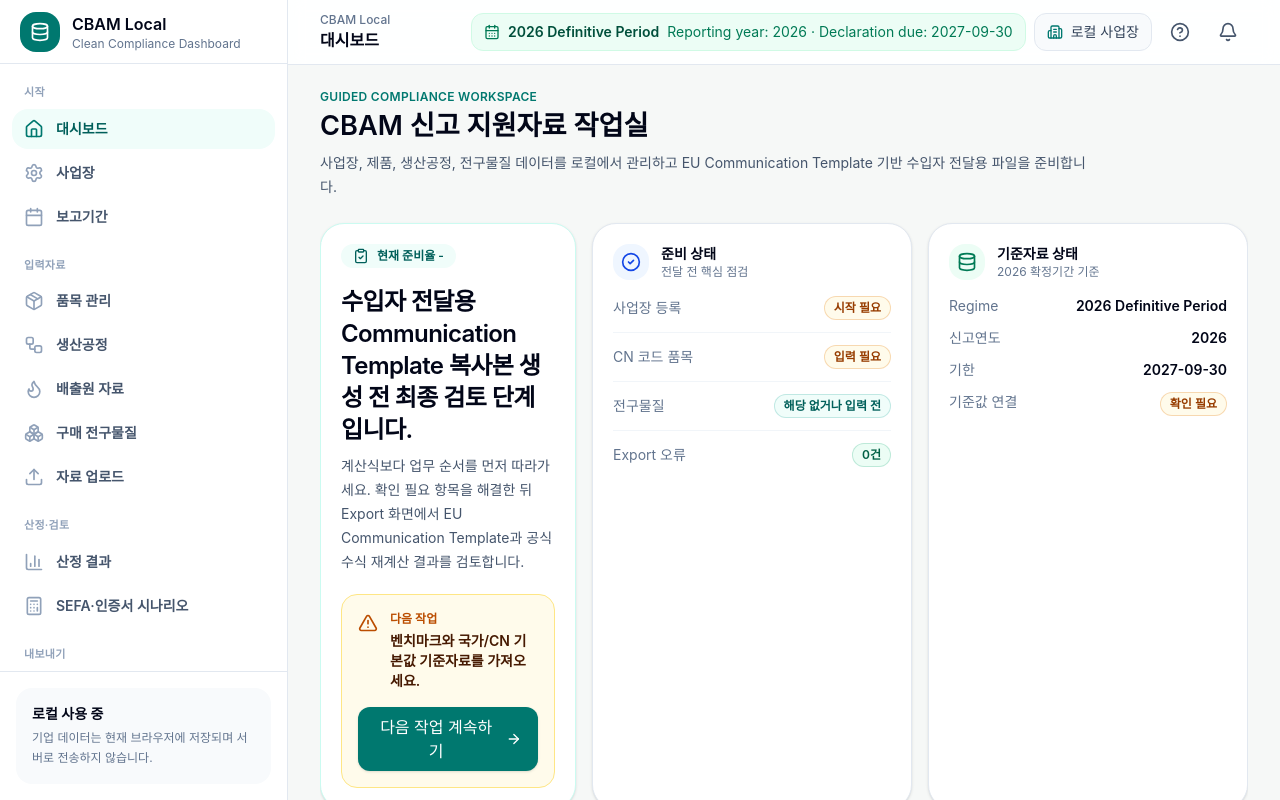
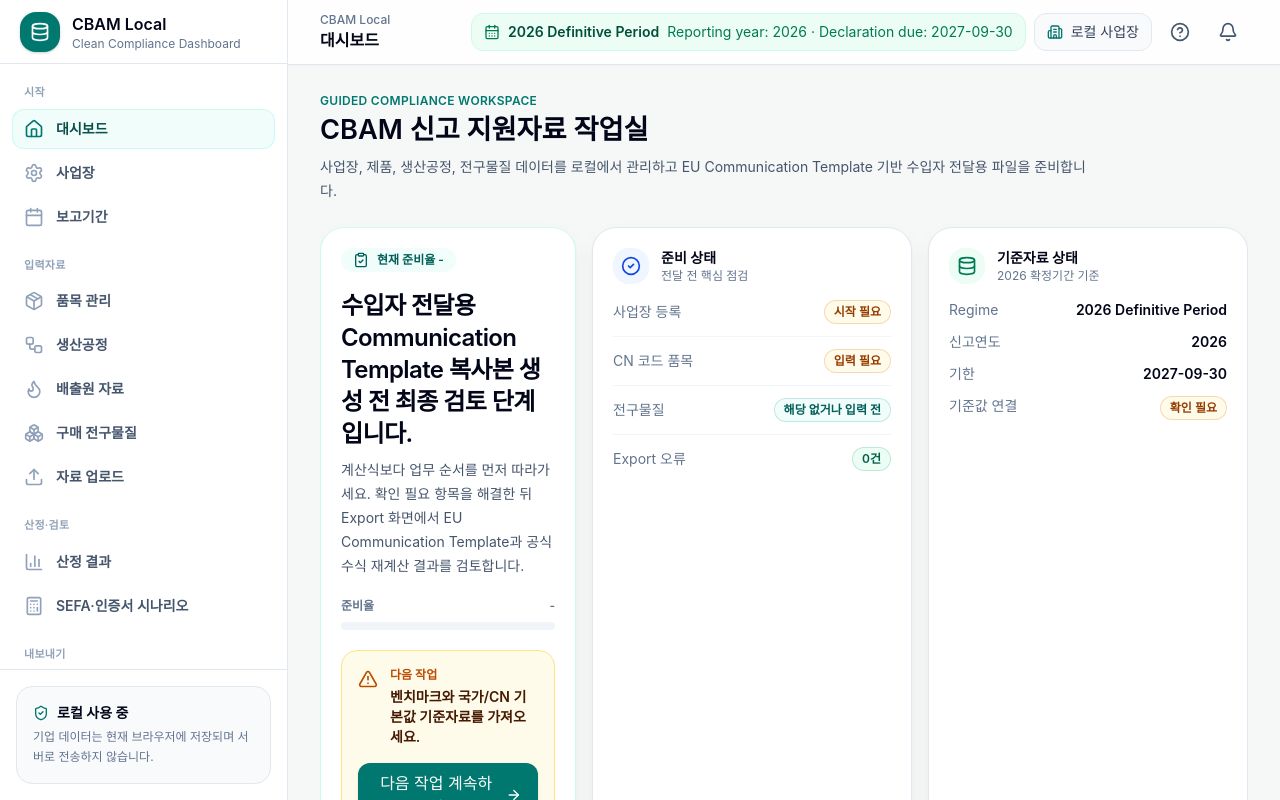
Before and after one commit to neod00/cbam-local-pwa, a Next.js app: page / in a window 1280 px wide. Shown: the top 800 px of the page. Built offline with nearby package versions, Linux system fonts and the light colour scheme.

Commit message:
Polish dashboard shell visuals

```diff
--- a/src/app/page.tsx
+++ b/src/app/page.tsx
@@ -162,7 +162,7 @@ export default function Home() {
       />
 
       <section className="grid grid-cols-1 gap-4 xl:grid-cols-[minmax(0,1fr)_minmax(320px,0.8fr)_minmax(320px,0.9fr)]">
-        <div className="rounded-3xl border border-teal-100 bg-white p-5 shadow-sm">
+        <div className="rounded-3xl border border-teal-100 bg-white p-5 shadow-[var(--shadow-card)]">
           <div className="inline-flex items-center gap-2 rounded-full bg-teal-50 px-3 py-1 text-xs font-semibold text-teal-800">
             <ClipboardCheck className="h-4 w-4" />
             현재 준비율 {loading ? '-' : `${dashboard.readinessRate}%`}
@@ -173,6 +173,18 @@ export default function Home() {
           <p className="mt-2 max-w-3xl break-words text-sm leading-6 text-slate-600">
             계산식보다 업무 순서를 먼저 따라가세요. 확인 필요 항목을 해결한 뒤 Export 화면에서 EU Communication Template과 공식 수식 재계산 결과를 검토합니다.
           </p>
+          <div className="mt-5">
+            <div className="flex items-center justify-between gap-3 text-xs font-semibold text-slate-500">
+              <span>준비율</span>
+              <span>{loading ? '-' : `${dashboard.readinessRate}%`}</span>
+            </div>
+            <div className="mt-2 h-2 overflow-hidden rounded-full bg-slate-100">
+              <div
+                className="h-full rounded-full bg-teal-700 transition-all"
+                style={{ width: `${loading ? 0 : dashboard.readinessRate}%` }}
+              />
+            </div>
+          </div>
           {nextTask && (
             <div className="mt-5 rounded-2xl border border-amber-200 bg-amber-50 p-4">
               <div className="flex gap-3">
@@ -192,7 +204,7 @@ export default function Home() {
           )}
         </div>
 
-        <div className="rounded-3xl border border-slate-200 bg-white p-5 shadow-sm">
+        <div className="rounded-3xl border border-slate-200 bg-white p-5 shadow-[var(--shadow-card)]">
           <div className="flex items-center gap-3">
             <div className="rounded-2xl bg-blue-50 p-2 text-blue-700">
               <CheckCircle2 className="h-5 w-5" />
@@ -217,7 +229,7 @@ export default function Home() {
           </dl>
         </div>
 
-        <div className="rounded-3xl border border-slate-200 bg-white p-5 shadow-sm">
+        <div className="rounded-3xl border border-slate-200 bg-white p-5 shadow-[var(--shadow-card)]">
           <div className="flex items-center gap-3">
             <div className="rounded-2xl bg-emerald-50 p-2 text-emerald-700">
               <Database className="h-5 w-5" />
@@ -330,7 +342,7 @@ export default function Home() {
       >
         <div className="grid grid-cols-1 gap-3 md:grid-cols-2 xl:grid-cols-4">
           {dashboard.steps.map((step, index) => (
-            <div key={step.name} className="flex items-center justify-between rounded-2xl border border-slate-200 bg-slate-50 px-4 py-3">
+            <div key={step.name} className="flex items-center justify-between rounded-2xl border border-slate-200 bg-slate-50/80 px-4 py-3 transition hover:border-slate-300 hover:bg-white">
               <div className="flex items-center gap-3">
                 <div className="flex h-9 w-9 items-center justify-center rounded-full bg-white text-sm font-semibold text-slate-700 ring-1 ring-slate-200">
                   {index + 1}
--- a/src/components/AppShell.tsx
+++ b/src/components/AppShell.tsx
@@ -33,11 +33,11 @@ export default function AppShell({ children }: { children: ReactNode }) {
         <div className="min-h-screen min-w-0 overflow-x-hidden bg-[#F6F8F7] text-slate-950">
             <Sidebar />
             <div className="min-w-0 overflow-x-hidden lg:pl-72">
-                <header className="sticky top-0 z-20 border-b border-slate-200 bg-white/90 backdrop-blur">
+                <header className="sticky top-0 z-20 border-b border-slate-200 bg-white/85 shadow-[0_1px_0_rgba(15,23,42,0.02)] backdrop-blur">
                     <div className="flex h-16 items-center justify-between gap-4 px-4 sm:px-6 lg:px-8">
-                        <div>
+                        <div className="min-w-0">
                             <p className="text-xs font-medium text-slate-500">CBAM Local</p>
-                            <h1 className="text-base font-semibold text-slate-950">{title}</h1>
+                            <h1 className="truncate text-base font-semibold text-slate-950">{title}</h1>
                         </div>
                         <div className="flex items-center gap-2">
                             <PeriodBadge />
@@ -48,14 +48,14 @@ export default function AppShell({ children }: { children: ReactNode }) {
                             <button
                                 type="button"
                                 aria-label="도움말"
-                                className="inline-flex h-10 w-10 items-center justify-center rounded-xl text-slate-600 hover:bg-slate-100"
+                                className="inline-flex h-10 w-10 items-center justify-center rounded-xl text-slate-600 ring-1 ring-transparent transition hover:bg-slate-100 hover:ring-slate-200"
                             >
                                 <CircleHelp className="h-5 w-5" />
                             </button>
                             <button
                                 type="button"
                                 aria-label="알림"
-                                className="inline-flex h-10 w-10 items-center justify-center rounded-xl text-slate-600 hover:bg-slate-100"
+                                className="inline-flex h-10 w-10 items-center justify-center rounded-xl text-slate-600 ring-1 ring-transparent transition hover:bg-slate-100 hover:ring-slate-200"
                             >
                                 <Bell className="h-5 w-5" />
                             </button>
@@ -63,7 +63,7 @@ export default function AppShell({ children }: { children: ReactNode }) {
                     </div>
                 </header>
                 <UpdateNotice />
-                <main className="min-w-0 overflow-x-hidden px-4 py-6 pb-24 sm:px-6 lg:px-8 lg:pb-8">
+                <main className="min-w-0 overflow-x-hidden px-4 py-7 pb-24 sm:px-6 lg:px-8 lg:pb-8">
                     <div className="mx-auto w-full min-w-0 max-w-7xl overflow-x-hidden">{children}</div>
                 </main>
             </div>
--- a/src/components/Sidebar.tsx
+++ b/src/components/Sidebar.tsx
@@ -79,7 +79,7 @@ export default function Sidebar() {
         <>
             <aside className="fixed inset-y-0 left-0 z-30 hidden w-72 border-r border-slate-200 bg-white lg:flex lg:flex-col">
                 <div className="flex h-16 items-center gap-3 border-b border-slate-200 px-5">
-                    <div className="flex h-10 w-10 items-center justify-center rounded-2xl bg-teal-700 text-white">
+                    <div className="flex h-10 w-10 items-center justify-center rounded-2xl bg-teal-700 text-white shadow-sm shadow-teal-900/20">
                         <Database className="h-5 w-5" />
                     </div>
                     <div>
@@ -102,9 +102,9 @@ export default function Sidebar() {
                                             key={item.name}
                                             href={item.href}
                                             className={clsx(
-                                                'group flex items-center rounded-2xl px-3 py-2.5 text-sm font-semibold transition',
+                                                'group flex items-center rounded-xl px-3 py-2.5 text-sm font-semibold transition',
                                                 isActive
-                                                    ? 'bg-teal-50 text-teal-800'
+                                                    ? 'bg-teal-50 text-teal-900 ring-1 ring-inset ring-teal-100'
                                                     : 'text-slate-600 hover:bg-slate-50 hover:text-slate-950'
                                             )}
                                         >
@@ -124,8 +124,11 @@ export default function Sidebar() {
                 </nav>
 
                 <div className="border-t border-slate-200 p-4">
-                    <div className="rounded-2xl bg-slate-50 p-4">
-                        <div className="text-sm font-semibold text-slate-950">로컬 사용 중</div>
+                    <div className="rounded-2xl border border-slate-200 bg-slate-50 p-4">
+                        <div className="flex items-center gap-2 text-sm font-semibold text-slate-950">
+                            <ShieldCheck className="h-4 w-4 text-teal-700" />
+                            로컬 사용 중
+                        </div>
                         <p className="mt-1 text-xs leading-5 text-slate-500">
                             기업 데이터는 현재 브라우저에 저장되며 서버로 전송하지 않습니다.
                         </p>
@@ -133,7 +136,7 @@ export default function Sidebar() {
                 </div>
             </aside>
 
-            <nav className="fixed inset-x-0 bottom-0 z-40 grid grid-cols-4 border-t border-slate-200 bg-white/95 px-2 py-2 backdrop-blur lg:hidden">
+            <nav className="fixed inset-x-0 bottom-0 z-40 grid grid-cols-4 border-t border-slate-200 bg-white/95 px-2 py-2 shadow-[0_-10px_30px_rgba(15,23,42,0.08)] backdrop-blur lg:hidden">
                 {mobileNavigation.map((item) => {
                     const isActive = pathname === item.href;
                     return (
```
